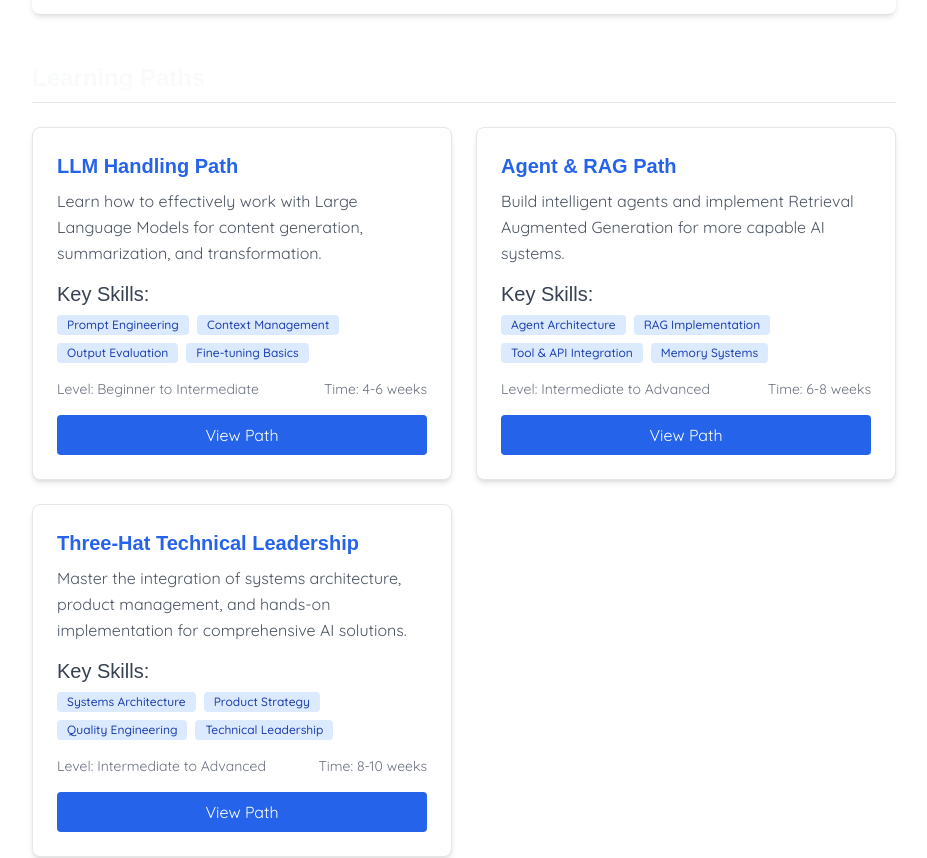
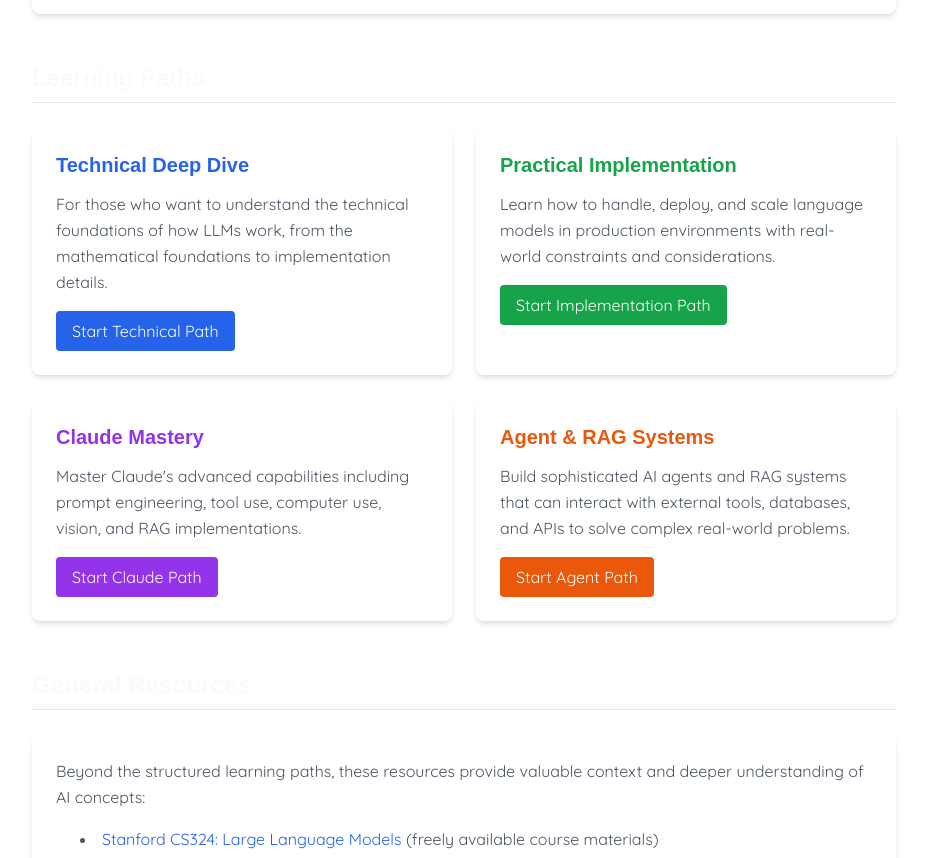
Before and after one commit to daveliew/my-portfolio, a Next.js app: page /ai-journey/how-to-learn/overview in a window 1280 px wide. Shown: the part 800-1658 px from the top of the page, without its empty margins (176-1103 px from the left). Built offline with nearby package versions, Linux system fonts and the light colour scheme; a web font is replaced by a local one.

Commit message:
improved how-to-learn section with claude

```diff
--- /dev/null
+++ b/app/ai-journey/how-to-learn/claude-mastery/model-context-protocol/page.tsx
@@ -0,0 +1,54 @@
+'use client';
+
+import { motion } from 'framer-motion';
+import AIJourneySubpageLayout from '@/components/ai-journey/SubpageLayout';
+import { Card, SectionHeader } from '@/components/common';
+import { sectionAnimation } from '@/utils/animations';
+
+export default function MCPPage() {
+  return (
+    <AIJourneySubpageLayout
+      title="Model Context Protocol (MCP)"
+      description="Build advanced applications using the Model Context Protocol for enhanced AI workflows"
+    >
+      <motion.section
+        {...sectionAnimation(0)}
+        className="mb-12"
+      >
+        <SectionHeader title="Universal AI Integration" />
+        <Card className="p-6">
+          <p className="text-gray-600 dark:text-gray-300 mb-4">
+            The Model Context Protocol (MCP) is an open standard that enables seamless integration
+            between AI applications and external data sources, providing a unified way to connect
+            AI models with the tools and information they need.
+          </p>
+
+          <div className="mt-6 p-4 bg-teal-50 dark:bg-teal-900/20 rounded-lg border border-teal-200 dark:border-teal-800">
+            <h4 className="font-semibold text-teal-800 dark:text-teal-300 mb-2">🔗 MCP Resources</h4>
+            <p className="text-sm text-gray-700 dark:text-gray-300 mb-3">
+              Explore the Model Context Protocol specification and implementations:
+            </p>
+            <div className="space-x-2">
+              <a
+                href="https://modelcontextprotocol.io"
+                target="_blank"
+                rel="noopener noreferrer"
+                className="inline-block px-4 py-2 bg-teal-600 hover:bg-teal-700 text-white rounded transition-colors"
+              >
+                MCP Website →
+              </a>
+              <a
+                href="https://github.com/modelcontextprotocol"
+                target="_blank"
+                rel="noopener noreferrer"
+                className="inline-block px-4 py-2 border border-teal-600 text-teal-600 hover:bg-teal-50 dark:hover:bg-teal-900/20 rounded transition-colors"
+              >
+                GitHub →
+              </a>
+            </div>
+          </div>
+        </Card>
+      </motion.section>
+    </AIJourneySubpageLayout>
+  );
+}
--- a/app/ai-journey/how-to-learn/overview/page.tsx
+++ b/app/ai-journey/how-to-learn/overview/page.tsx
@@ -7,32 +7,6 @@ import { Card, SectionHeader } from '@/components/common';
 import { sectionAnimation } from '@/utils/animations';
 
 export default function LearningOverviewPage() {
-  const learningPaths = [
-    {
-      title: 'LLM Handling Path',
-      description: 'Learn how to effectively work with Large Language Models for content generation, summarization, and transformation.',
-      skills: ['Prompt Engineering', 'Context Management', 'Output Evaluation', 'Fine-tuning Basics'],
-      href: '/ai-journey/how-to-learn/llm-handling',
-      level: 'Beginner to Intermediate',
-      time: '4-6 weeks'
-    },
-    {
-      title: 'Agent & RAG Path',
-      description: 'Build intelligent agents and implement Retrieval Augmented Generation for more capable AI systems.',
-      skills: ['Agent Architecture', 'RAG Implementation', 'Tool & API Integration', 'Memory Systems'],
-      href: '/ai-journey/how-to-learn/agent-rag',
-      level: 'Intermediate to Advanced',
-      time: '6-8 weeks'
-    },
-    {
-      title: 'Three-Hat Technical Leadership',
-      description: 'Master the integration of systems architecture, product management, and hands-on implementation for comprehensive AI solutions.',
-      skills: ['Systems Architecture', 'Product Strategy', 'Quality Engineering', 'Technical Leadership'],
-      href: '/ai-journey/how-to-learn/technical-leadership',
-      level: 'Intermediate to Advanced',
-      time: '8-10 weeks'
-    }
-  ];
 
   return (
     <AIJourneySubpageLayout
@@ -85,37 +59,61 @@ export default function LearningOverviewPage() {
       >
         <SectionHeader title="Learning Paths" />
         <div className="grid md:grid-cols-2 gap-6">
-          {learningPaths.map((path) => (
-            <Card key={path.title} className="overflow-hidden border border-gray-200 dark:border-gray-700">
-              <div className="p-6">
-                <h3 className="text-xl font-semibold text-blue-600 dark:text-blue-400 mb-2">{path.title}</h3>
-                <p className="text-gray-600 dark:text-gray-300 mb-4">{path.description}</p>
+          <Card className="p-6">
+            <h3 className="text-xl font-semibold text-blue-600 dark:text-blue-400 mb-3">Technical Deep Dive</h3>
+            <p className="text-gray-600 dark:text-gray-300 mb-4">
+              For those who want to understand the technical foundations of how LLMs work,
+              from the mathematical foundations to implementation details.
+            </p>
+            <Link
+              href="/ai-journey/how-to-learn/technical-leadership"
+              className="inline-block px-4 py-2 bg-blue-600 hover:bg-blue-700 text-white rounded transition-colors"
+            >
+              Start Technical Path
+            </Link>
+          </Card>
 
-                <div className="mb-4">
-                  <h4 className="font-medium text-gray-700 dark:text-gray-300 mb-2">Key Skills:</h4>
-                  <div className="flex flex-wrap gap-2">
-                    {path.skills.map(skill => (
-                      <span key={skill} className="inline-block bg-blue-100 dark:bg-blue-900 text-blue-800 dark:text-blue-300 text-xs font-medium px-2.5 py-0.5 rounded">
-                        {skill}
-                      </span>
-                    ))}
-                  </div>
-                </div>
+          <Card className="p-6">
+            <h3 className="text-xl font-semibold text-green-600 dark:text-green-400 mb-3">Practical Implementation</h3>
+            <p className="text-gray-600 dark:text-gray-300 mb-4">
+              Learn how to handle, deploy, and scale language models in production environments
+              with real-world constraints and considerations.
+            </p>
+            <Link
+              href="/ai-journey/how-to-learn/llm-handling"
+              className="inline-block px-4 py-2 bg-green-600 hover:bg-green-700 text-white rounded transition-colors"
+            >
+              Start Implementation Path
+            </Link>
+          </Card>
 
-                <div className="flex justify-between text-sm text-gray-500 dark:text-gray-400 mb-4">
-                  <span>Level: {path.level}</span>
-                  <span>Time: {path.time}</span>
-                </div>
+          <Card className="p-6">
+            <h3 className="text-xl font-semibold text-purple-600 dark:text-purple-400 mb-3">Claude Mastery</h3>
+            <p className="text-gray-600 dark:text-gray-300 mb-4">
+              Master Claude&apos;s advanced capabilities including prompt engineering, tool use,
+              computer use, vision, and RAG implementations.
+            </p>
+            <Link
+              href="/ai-journey/how-to-learn/claude-mastery"
+              className="inline-block px-4 py-2 bg-purple-600 hover:bg-purple-700 text-white rounded transition-colors"
+            >
+              Start Claude Path
+            </Link>
+          </Card>
 
-                <Link
-                  href={path.href}
-                  className="inline-block w-full text-center px-4 py-2 bg-blue-600 hover:bg-blue-700 text-white rounded transition-colors"
-                >
-                  View Path
-                </Link>
-              </div>
-            </Card>
-          ))}
+          <Card className="p-6">
+            <h3 className="text-xl font-semibold text-orange-600 dark:text-orange-400 mb-3">Agent & RAG Systems</h3>
+            <p className="text-gray-600 dark:text-gray-300 mb-4">
+              Build sophisticated AI agents and RAG systems that can interact with external
+              tools, databases, and APIs to solve complex real-world problems.
+            </p>
+            <Link
+              href="/ai-journey/how-to-learn/agent-rag"
+              className="inline-block px-4 py-2 bg-orange-600 hover:bg-orange-700 text-white rounded transition-colors"
+            >
+              Start Agent Path
+            </Link>
+          </Card>
         </div>
       </motion.section>
 
```
